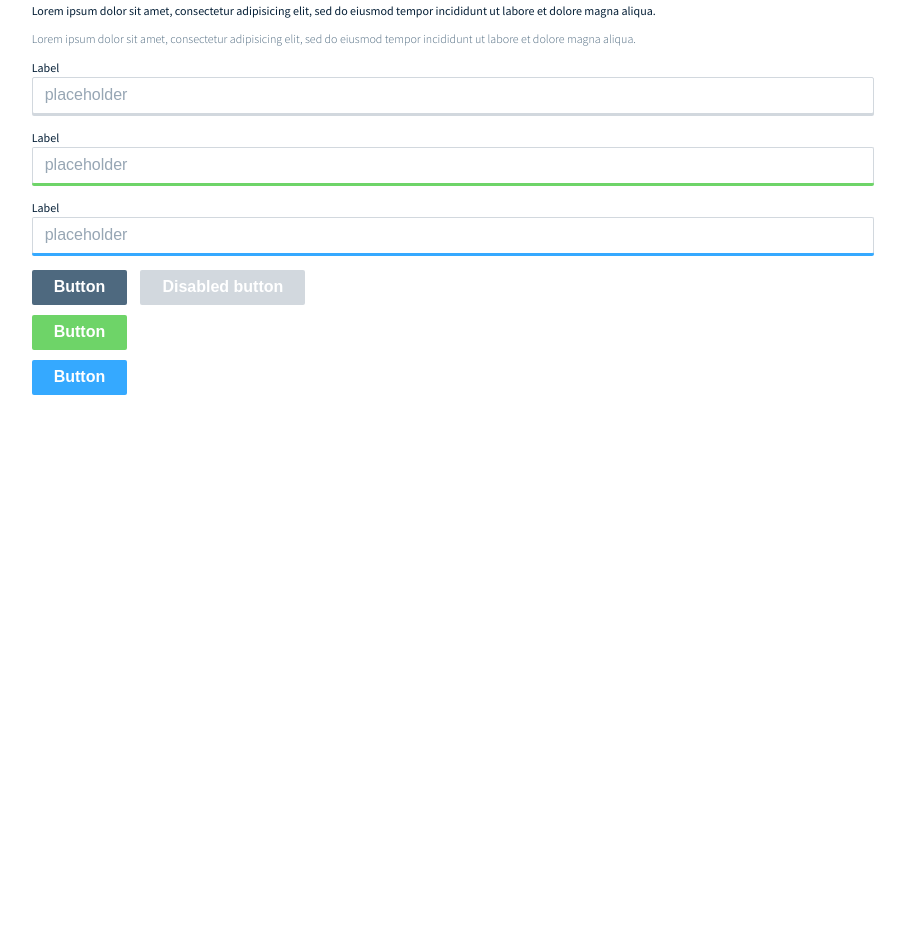
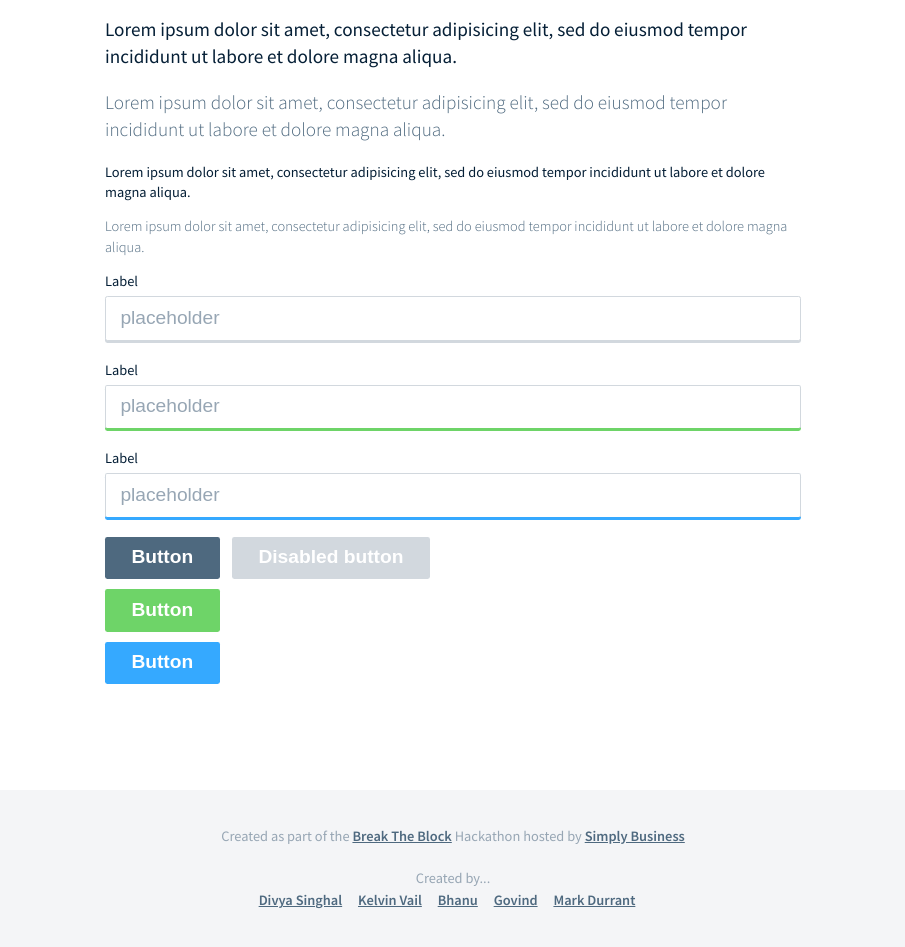
Before and after one commit to markdurrant/claimless-design, a website with bundled scripts: page public/index.html in a window 1280 px wide. Shown: the part 475-1422 px from the top of the page, without its empty margins (187-1092 px from the left). Before the commit the page ends 888 px from the top, so only its background shows below. Built offline with nearby package versions, Linux system fonts and the light colour scheme.

Commit message:
update public files

```diff
--- a/public/css/styles.css
+++ b/public/css/styles.css
@@ -456,74 +456,146 @@ template {
   box-sizing: border-box;
 }
 
-/* line 5, src/sass/_global.scss */
+/* line 1, src/sass/_layout.scss */
 html,
 body {
+  margin: 0;
+  padding: 0;
+}
+
+/* line 7, src/sass/_layout.scss */
+.app-body,
+.app-footer-inner,
+.app-header-inner {
+  margin-left: auto;
+  margin-right: auto;
+  padding-left: 3rem;
+  padding-right: 3rem;
+  max-width: 840px;
+}
+
+@media (min-width: 740px) {
+  /* line 7, src/sass/_layout.scss */
+  .app-body,
+  .app-footer-inner,
+  .app-header-inner {
+    padding-left: 6rem;
+    padding-right: 6rem;
+  }
+}
+
+@media (min-width: 1400px) {
+  /* line 7, src/sass/_layout.scss */
+  .app-body,
+  .app-footer-inner,
+  .app-header-inner {
+    max-width: 1020px;
+  }
+}
+
+/* line 26, src/sass/_layout.scss */
+.app-body {
+  margin-top: 12rem;
+}
+
+/* line 1, src/sass/_type.scss */
+html {
   font-family: 'Source Sans Pro', sans-serif;
-  font-size: 1rem;
+  font-size: 1.6rem;
   font-weight: 400;
-  font-size: 16px;
+  font-size: 10px;
   line-height: 1.4;
   color: #051f36;
   -webkit-font-smoothing: antialiased;
 }
 
-/* line 1, src/sass/_type.scss */
+@media (min-width: 740px) {
+  /* line 1, src/sass/_type.scss */
+  html {
+    font-size: 12px;
+  }
+}
+
+@media (min-width: 1400px) {
+  /* line 1, src/sass/_type.scss */
+  html {
+    font-size: 14px;
+  }
+}
+
+/* line 19, src/sass/_type.scss */
+ul,
+li {
+  list-style: none;
+  padding: 0;
+  margin: 0;
+}
+
+/* line 26, src/sass/_type.scss */
 h1, h2, h3, h4, h5, h6, p {
   margin-top: 0;
 }
 
-/* line 5, src/sass/_type.scss */
+/* line 30, src/sass/_type.scss */
 h1 {
-  font-size: 4rem;
+  font-size: 6.4rem;
   color: #123b5e;
   font-weight: 900;
   line-height: 1.2;
 }
 
-/* line 12, src/sass/_type.scss */
+/* line 37, src/sass/_type.scss */
 h2, h3, h4, h5, h6 {
   font-weight: 600;
   line-height: 1.2;
 }
 
-/* line 17, src/sass/_type.scss */
+/* line 42, src/sass/_type.scss */
 h2, h3 {
-  font-size: 2.125rem;
+  font-size: 3.4rem;
 }
 
-/* line 21, src/sass/_type.scss */
+/* line 46, src/sass/_type.scss */
 h4, h5, h6 {
-  font-size: 1.5rem;
+  font-size: 2.4rem;
 }
 
-/* line 25, src/sass/_type.scss */
-p {
-  font-size: 1rem;
+/* line 50, src/sass/_type.scss */
+p,
+span,
+ul {
+  font-size: 1.6rem;
 }
 
-/* line 29, src/sass/_type.scss */
+/* line 56, src/sass/_type.scss */
+a {
+  color: #051f36;
+  font-weight: 600;
+  transition: color .25s ease-in-out;
+}
+
+/* line 62, src/sass/_type.scss */
 .secondary-text {
   color: #4e697f;
   font-weight: 200;
 }
 
-/* line 34, src/sass/_type.scss */
+/* line 67, src/sass/_type.scss */
 .small-text {
-  font-size: 0.75rem;
+  font-size: 1.2rem;
 }
 
 /* line 1, src/sass/_forms.scss */
 .btn {
   color: #fff;
   font-weight: 600;
-  font-size: 1rem;
+  font-size: 1.6rem;
   -webkit-appearance: none;
      -moz-appearance: none;
           appearance: none;
   border: 0;
-  border-radius: 2px;
-  padding: 8px 22px 9px;
+  border-radius: 0.2rem;
+  padding: .8rem 2.2rem .9rem;
   outline: 0;
   cursor: pointer;
   transition: background-color .25s ease-in-out;
@@ -564,33 +636,34 @@ p {
 
 /* line 44, src/sass/_forms.scss */
 label {
-  font-size: 0.75rem;
+  font-size: 1.2rem;
   display: block;
+  margin-bottom: .4rem;
 }
 
-/* line 49, src/sass/_forms.scss */
+/* line 50, src/sass/_forms.scss */
 input[type=text] {
   width: 100%;
-  margin-bottom: 16px;
-  font-size: 1rem;
+  margin-bottom: 1.6rem;
+  font-size: 1.6rem;
   -webkit-appearance: none;
      -moz-appearance: none;
           appearance: none;
   border: 1px solid #d2d8de;
-  padding: 8px 12px 9px;
+  padding: .8rem 1.2rem .9rem;
   outline: 0;
   transition: border-color .3s ease-in-out, box-shadow .3s ease-in-out;
   box-shadow: 0 2px 0 0 #d2d8de;
-  border-radius: 2px;
+  border-radius: 0.2rem;
 }
 
-/* line 61, src/sass/_forms.scss */
+/* line 62, src/sass/_forms.scss */
 input[type=text]:hover, input[type=text]:focus {
   border-color: #97a6b4;
   box-shadow: 0 5px 0 0 #97a6b4;
 }
 
-/* line 67, src/sass/_forms.scss */
+/* line 68, src/sass/_forms.scss */
 input[type=text]::-webkit-input-placeholder {
   color: #97a6b4;
   font-weight: 200;
@@ -604,26 +677,85 @@ input[type=text]::placeholder {
   font-weight: 200;
 }
 
-/* line 72, src/sass/_forms.scss */
+/* line 73, src/sass/_forms.scss */
 .stl-insurer input[type=text] {
   border-bottom-color: #6ed468;
   box-shadow: 0 2px 0 0 #6ed468;
 }
 
-/* line 76, src/sass/_forms.scss */
+/* line 77, src/sass/_forms.scss */
 .stl-insurer input[type=text]:hover, .stl-insurer input[type=text]:focus {
   border-bottom-color: #06ce40;
   box-shadow: 0 5px 0 0 #06ce40;
 }
 
-/* line 83, src/sass/_forms.scss */
+/* line 84, src/sass/_forms.scss */
 .stl-consumer input[type=text] {
   border-bottom-color: #35a9ff;
   box-shadow: 0 2px 0 0 #35a9ff;
 }
 
-/* line 87, src/sass/_forms.scss */
+/* line 88, src/sass/_forms.scss */
 .stl-consumer input[type=text]:hover, .stl-consumer input[type=text]:focus {
   border-bottom-color: #0087ff;
   box-shadow: 0 5px 0 0 #0087ff;
 }
+
+/* line 1, src/sass/_header.scss */
+.app-header {
+  background: #123b5e;
+  position: fixed;
+  width: 100%;
+  top: 0;
+}
+
+/* line 8, src/sass/_header.scss */
+.header-logo {
+  color: #fff;
+  margin: 1.4rem 0;
+  height: 4rem;
+  font-size: 3.4rem;
+}
+
+/* line 1, src/sass/_footer.scss */
+.app-footer {
+  background: #f4f5f7;
+  padding-top: 3rem;
+  padding-bottom: 6rem;
+  margin-top: 8rem;
+  text-align: center;
+}
+
+/* line 8, src/sass/_footer.scss */
+.app-footer span {
+  font-size: 1.2rem;
+  color: #97a6b4;
+}
+
+/* line 13, src/sass/_footer.scss */
+.app-footer a {
+  color: #4e697f;
+}
+
+/* line 16, src/sass/_footer.scss */
+.app-footer a:hover, .app-footer a:focus {
+  color: #123b5e;
+}
+
+/* line 23, src/sass/_footer.scss */
+.hackathon-copy {
+  display: block;
+  margin-bottom: 1.8rem;
+}
+
+/* line 28, src/sass/_footer.scss */
+.created-with {
+  display: block;
+  margin-bottom: -.2rem;
+}
+
+/* line 33, src/sass/_footer.scss */
+.team-members li {
+  display: inline-block;
+  margin-right: 1rem;
+}
--- a/public/index.html
+++ b/public/index.html
@@ -10,13 +10,6 @@
 
   <!-- TEMP CSS FOR DEV -->
   <style type="text/css">
-    .app-body {
-      width: 66.6666%;
-      margin-left: auto;
-      margin-right: auto;
-      margin-top: 40px;
-    }
-
     .btn {
       margin-right: 10px;
       margin-bottom: 10px;
@@ -25,7 +18,11 @@
 </head>
 <body>
 
-  <div class="app-header"></div>
+  <div class="app-header">
+    <div class="app-header-inner">
+      <h1 class="header-logo">Claimless</h1>
+    </div>
+  </div>
 
   <div class="app-body">
     <img src="assets/logo.svg">
@@ -69,7 +66,21 @@
 
   </div>
 
-  <div class="app-footer"></div>
+  <div class="app-footer">
+    <div class="app-footer-inner">
+      <span class="hackathon-copy">Created as part of the <a href="http://breaktheblock.simplybusiness.co.uk/">Break The Block</a> Hackathon hosted by <a href="http://www.simplybusiness.co.uk/">Simply Business</a></span>
+
+      <span class="created-with">Created by...</span>
+
+      <ul class="team-members">
+        <li><span><a href="https://github.com/divsinghal">Divya Singhal</a></span></li>
+        <li><span><a href="https://github.com/KelvinVail">Kelvin Vail</a></span></li>
+        <li><span><a href="https://github.com/bprakash14">Bhanu</a></span></li>
+        <li><span><a href="https://github.com/Govindaraju">Govind</a></span></li>
+        <li><span><a href="https://github.com/markdurrant">Mark Durrant</a></span></li>
+      </ul>
+    </div>
+  </div>
 
   <!-- <script src="js/vendor.js"></script> -->
   <script src="js/scripts.js"></script>
```
